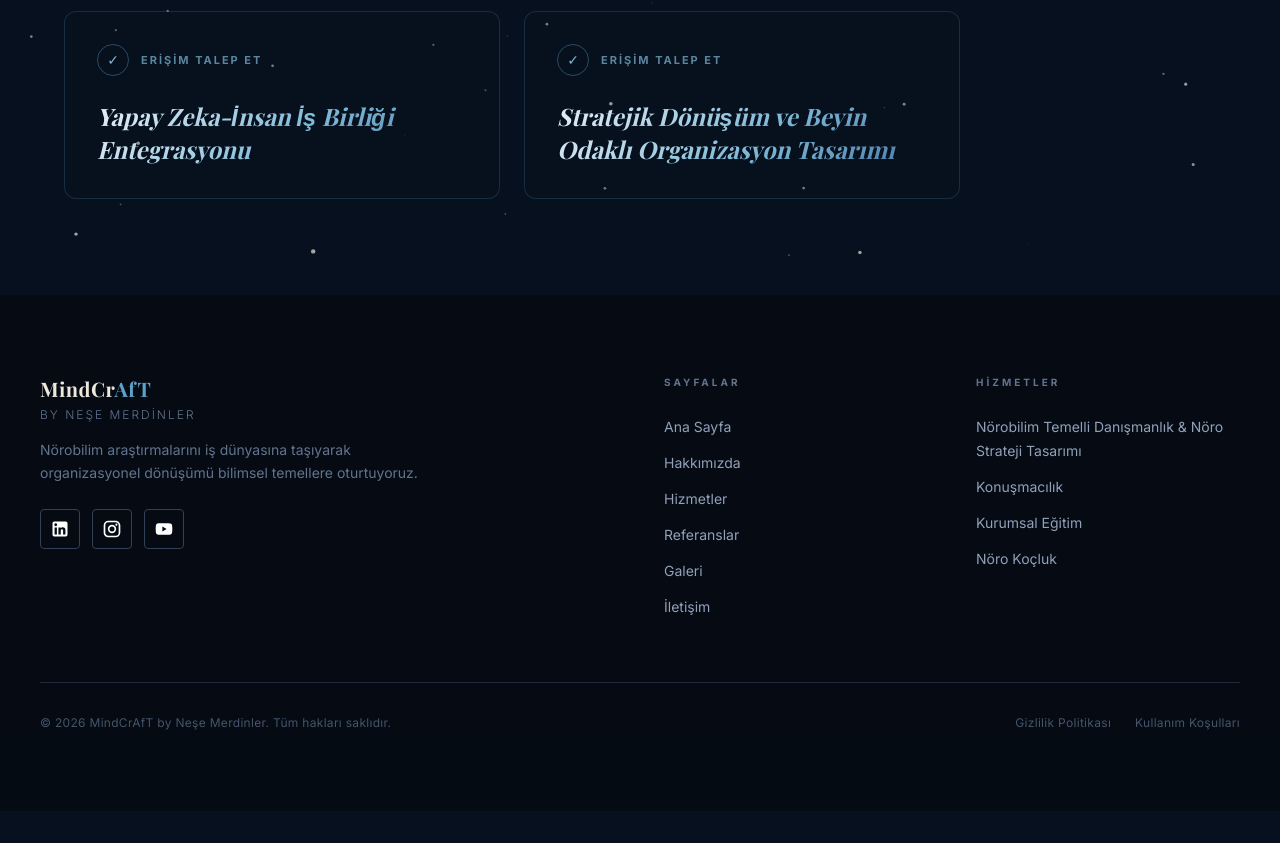
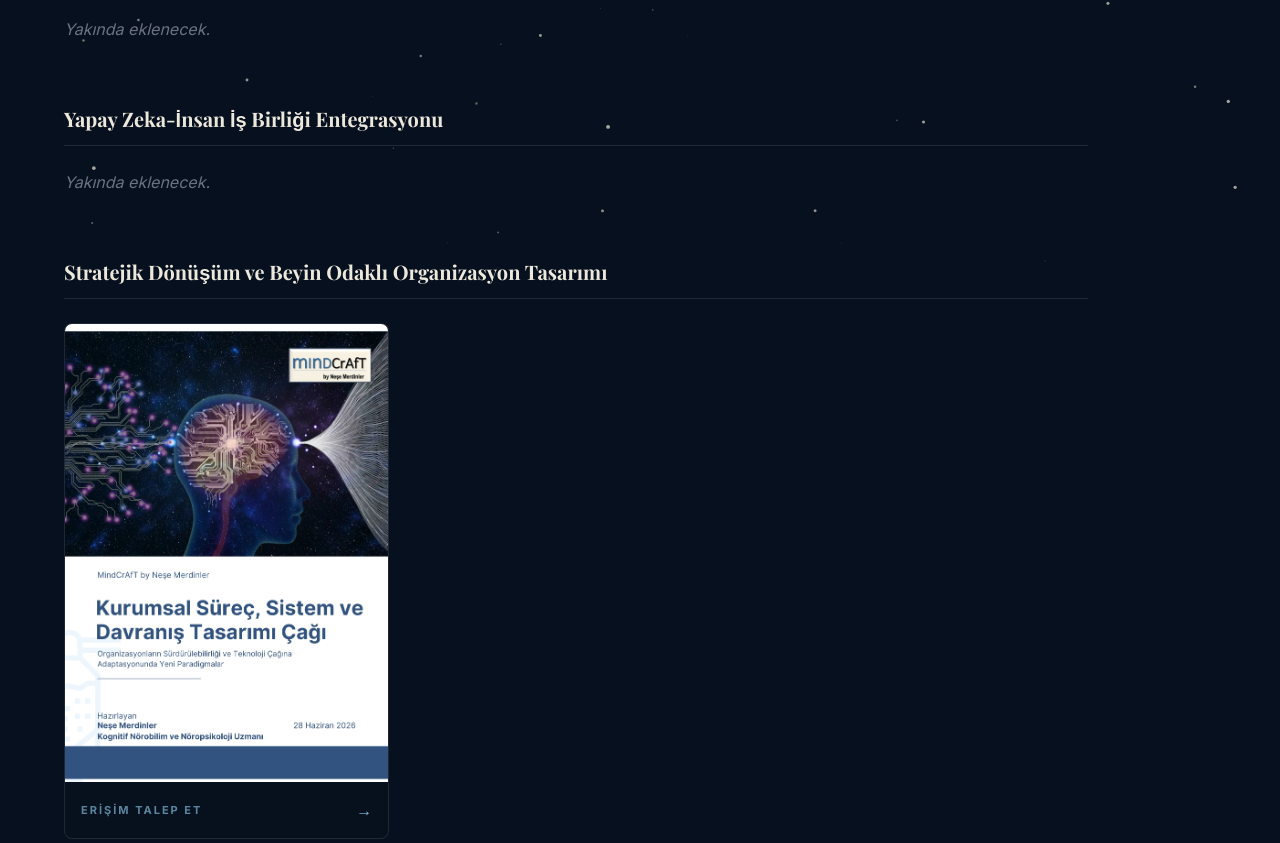
Before and after one commit to mindcraftbynese-cell/mindcraft-website, a Next.js app: page /kaynaklar in a window 1280 px wide. Shown: the part 537-1380 px from the top of the page. Before the commit the page ends 1348 px from the top, so only its background shows below. Built offline with nearby package versions, Linux system fonts and the light colour scheme.

Commit message:
kapak fotoğrafı ve belge kartları eklendi

```diff
--- a/app/kaynaklar/page.tsx
+++ b/app/kaynaklar/page.tsx
@@ -10,11 +10,34 @@ const CONTENT = {
     intro:
       "Aşağıdaki içerik kategorilerinden birine tıklayarak erişim talep edebilirsiniz. Talebiniz değerlendirildikten sonra tarafınıza iletilecektir.",
     ctaLabel: "Erişim Talep Et",
+    comingSoon: "Yakında eklenecek.",
     kategoriler: [
-      { slug: "beyin-bilgisi-ile-liderlik", baslik: "Beyin Bilgisi ile Liderlik" },
-      { slug: "beyin-bilgisi-ile-insan-kaynaklari-yonetimi", baslik: "Beyin Bilgisi ile İnsan Kaynakları Yönetimi" },
-      { slug: "yapay-zeka-insan-is-birligi-entegrasyonu", baslik: "Yapay Zeka-İnsan İş Birliği Entegrasyonu" },
-      { slug: "stratejik-donusum-ve-beyin-odakli-organizasyon-tasarimi", baslik: "Stratejik Dönüşüm ve Beyin Odaklı Organizasyon Tasarımı" },
+      {
+        slug: "beyin-bilgisi-ile-liderlik",
+        baslik: "Beyin Bilgisi ile Liderlik",
+        belgeler: [],
+      },
+      {
+        slug: "beyin-bilgisi-ile-insan-kaynaklari-yonetimi",
+        baslik: "Beyin Bilgisi ile İnsan Kaynakları Yönetimi",
+        belgeler: [],
+      },
+      {
+        slug: "yapay-zeka-insan-is-birligi-entegrasyonu",
+        baslik: "Yapay Zeka-İnsan İş Birliği Entegrasyonu",
+        belgeler: [],
+      },
+      {
+        slug: "stratejik-donusum-ve-beyin-odakli-organizasyon-tasarimi",
+        baslik: "Stratejik Dönüşüm ve Beyin Odaklı Organizasyon Tasarımı",
+        belgeler: [
+          {
+            slug: "surec-ve-davranis-tasarimi-cagi",
+            alt: "Süreç ve Davranış Tasarımı Çağı",
+            kapak: "/kaynaklar/kapaklar_surec-ve-davranis-tasarimi-cagi-kapak.jpg",
+          },
+        ],
+      },
     ],
   },
   en: {
@@ -23,11 +46,34 @@ const CONTENT = {
     intro:
       "Click on one of the content categories below to request access. Your request will be reviewed and we will get back to you.",
     ctaLabel: "Request Access",
+    comingSoon: "Coming soon.",
     kategoriler: [
-      { slug: "beyin-bilgisi-ile-liderlik", baslik: "Leadership Through Brain Science" },
-      { slug: "beyin-bilgisi-ile-insan-kaynaklari-yonetimi", baslik: "Brain Science in Human Resources Management" },
-      { slug: "yapay-zeka-insan-is-birligi-entegrasyonu", baslik: "AI-Human Collaboration Integration" },
-      { slug: "stratejik-donusum-ve-beyin-odakli-organizasyon-tasarimi", baslik: "Strategic Transformation & Brain-Centered Organizational Design" },
+      {
+        slug: "beyin-bilgisi-ile-liderlik",
+        baslik: "Leadership Through Brain Science",
+        belgeler: [],
+      },
+      {
+        slug: "beyin-bilgisi-ile-insan-kaynaklari-yonetimi",
+        baslik: "Brain Science in Human Resources Management",
+        belgeler: [],
+      },
+      {
+        slug: "yapay-zeka-insan-is-birligi-entegrasyonu",
+        baslik: "AI-Human Collaboration Integration",
+        belgeler: [],
+      },
+      {
+        slug: "stratejik-donusum-ve-beyin-odakli-organizasyon-tasarimi",
+        baslik: "Strategic Transformation & Brain-Centered Organizational Design",
+        belgeler: [
+          {
+            slug: "surec-ve-davranis-tasarimi-cagi",
+            alt: "Corporate Process, System and Behavior Design Era",
+            kapak: "/kaynaklar/kapaklar_surec-ve-davranis-tasarimi-cagi-kapak.jpg",
+          },
+        ],
+      },
     ],
   },
 } as const;
@@ -38,6 +84,8 @@ export default function KaynaklarPage() {
 
   return (
     <main className="relative z-10 w-full max-w-[1600px] mx-auto px-8 lg:px-16 pt-28 pb-24">
+      <div className="grid lg:grid-cols-[1fr_45%] gap-10 items-center mb-16">
+        <div>
           <h1 className="mb-6">
             <span
               className="block font-display font-bold tracking-tight leading-[1.08] text-cream"
@@ -55,33 +103,45 @@ export default function KaynaklarPage() {
               {c.headline2}
             </span>
           </h1>
+          <p className="text-gray-400 max-w-2xl">{c.intro}</p>
+        </div>
 
-      <p className="text-gray-400 mb-16 max-w-2xl">{c.intro}</p>
+        {/* Sağ taraf: Canva'da hazırladığın hareketli görsel buraya gelecek */}
+        <div className="hidden lg:block">
+          {/* Görsel hazır olunca buraya <img> veya <video> etiketi ekleyeceğiz */}
+        </div>
+      </div>
 
-      <div className="grid grid-cols-1 sm:grid-cols-2 gap-6 max-w-4xl">
-        {c.kategoriler.map((k) => (
+      <div className="space-y-16 max-w-5xl">
+        {c.kategoriler.map((kategori) => (
+          <section key={kategori.slug}>
+            <h2 className="font-display text-xl font-bold text-cream mb-6 border-b border-white/10 pb-3">
+              {kategori.baslik}
+            </h2>
+
+            {kategori.belgeler.length === 0 ? (
+              <p className="text-gray-500 italic">{c.comingSoon}</p>
+            ) : (
+              <div className="grid grid-cols-1 sm:grid-cols-2 md:grid-cols-3 gap-6">
+                {kategori.belgeler.map((belge) => (
                   <Link
-            key={k.slug}
-            href={`/kaynaklar/erisim-talebi?icerik=${k.slug}`}
-            className="group block border border-blue-400/20 rounded-xl p-8 bg-blue-950/10 hover:border-blue-400/40 hover:bg-blue-950/20 transition-all duration-300"
+                    key={belge.slug}
+                    href={`/kaynaklar/erisim-talebi?icerik=${belge.slug}`}
+                    className="group block rounded-lg overflow-hidden border border-white/10 bg-blue-950/10 hover:border-blue-400/40 transition-all duration-300"
                   >
-            <span className="flex items-center gap-3 mb-6">
-              <span className="flex items-center justify-center w-8 h-8 rounded-full border border-blue-400/40 text-blue-300 text-sm">
-                ✓
-              </span>
+                    {/* eslint-disable-next-line @next/next/no-img-element */}
+                    <img src={belge.kapak} alt={belge.alt} className="w-full h-auto" />
+                    <div className="p-4 flex items-center justify-between">
                       <span className="text-blue-300/70 text-[11px] font-bold tracking-[2px] uppercase">
                         {c.ctaLabel}
                       </span>
-            </span>
-            <h2
-              className="font-display italic text-2xl font-bold leading-snug bg-clip-text text-transparent"
-              style={{
-                backgroundImage: 'linear-gradient(135deg, #E8F1F8 0%, #7FB9D7 55%, #4A7BA7 100%)',
-              }}
-            >
-              {k.baslik}
-            </h2>
+                      <span className="text-blue-300 group-hover:translate-x-1 transition-transform">→</span>
+                    </div>
                   </Link>
+                ))}
+              </div>
+            )}
+          </section>
         ))}
       </div>
     </main>
```
Lines whose indentation alone changed are shown as unchanged.
